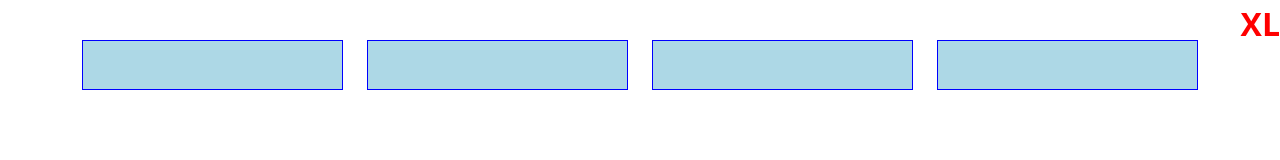
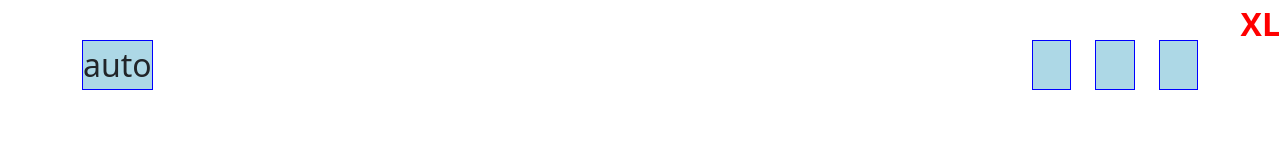
Before and after one commit to su-bonbon/bs_practice1, a plain HTML site: page index.html in a window 1280 px wide. Drawn offline with nearby package versions, Linux system fonts and the light colour scheme.

Commit message:
understanding offset of each col

```diff
--- a/index.html
+++ b/index.html
@@ -10,12 +10,12 @@
 <body>
     <div class="container">
         <div class="row">
-            <div class="col">
+            <div class="col-auto">
                 <div class="box">
-
+                    auto
                 </div>
             </div>
-            <div class="col">
+            <div class="col offset-9">
                 <div class="box">
 
                 </div>
```
